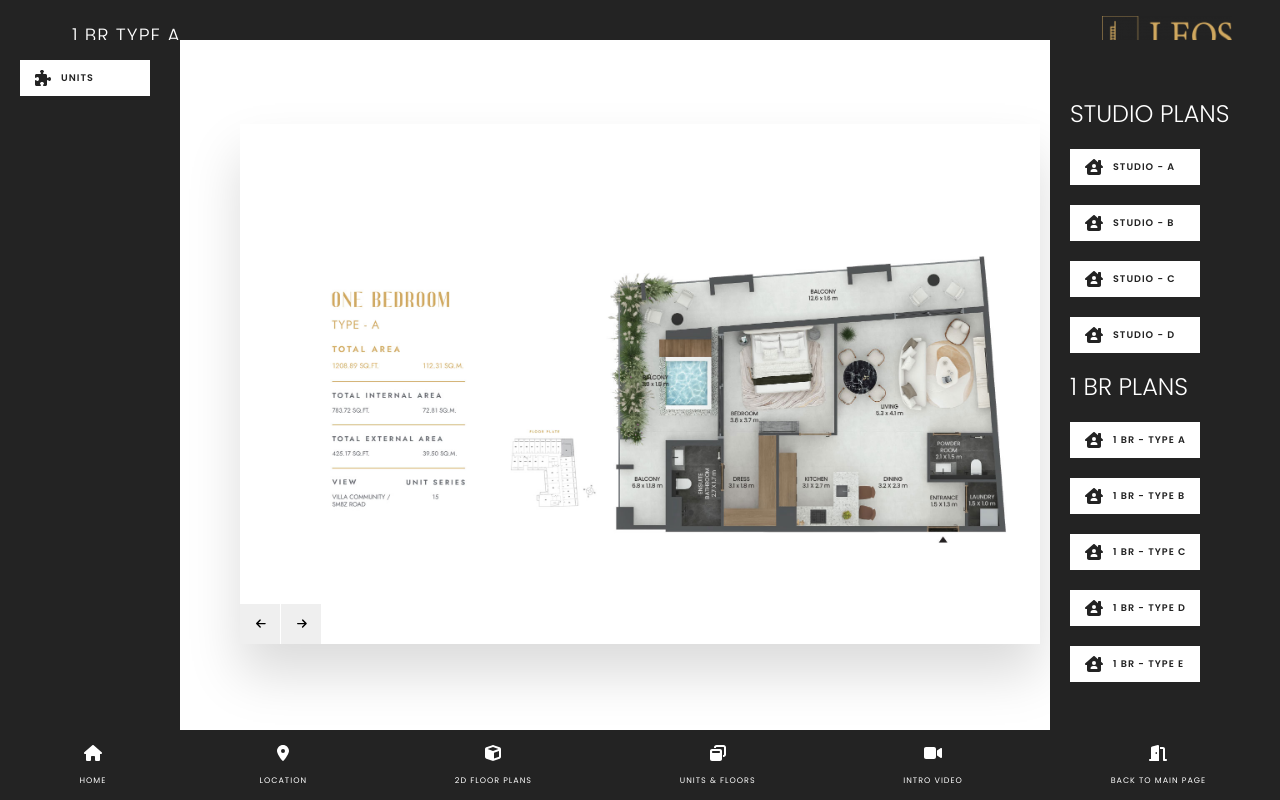
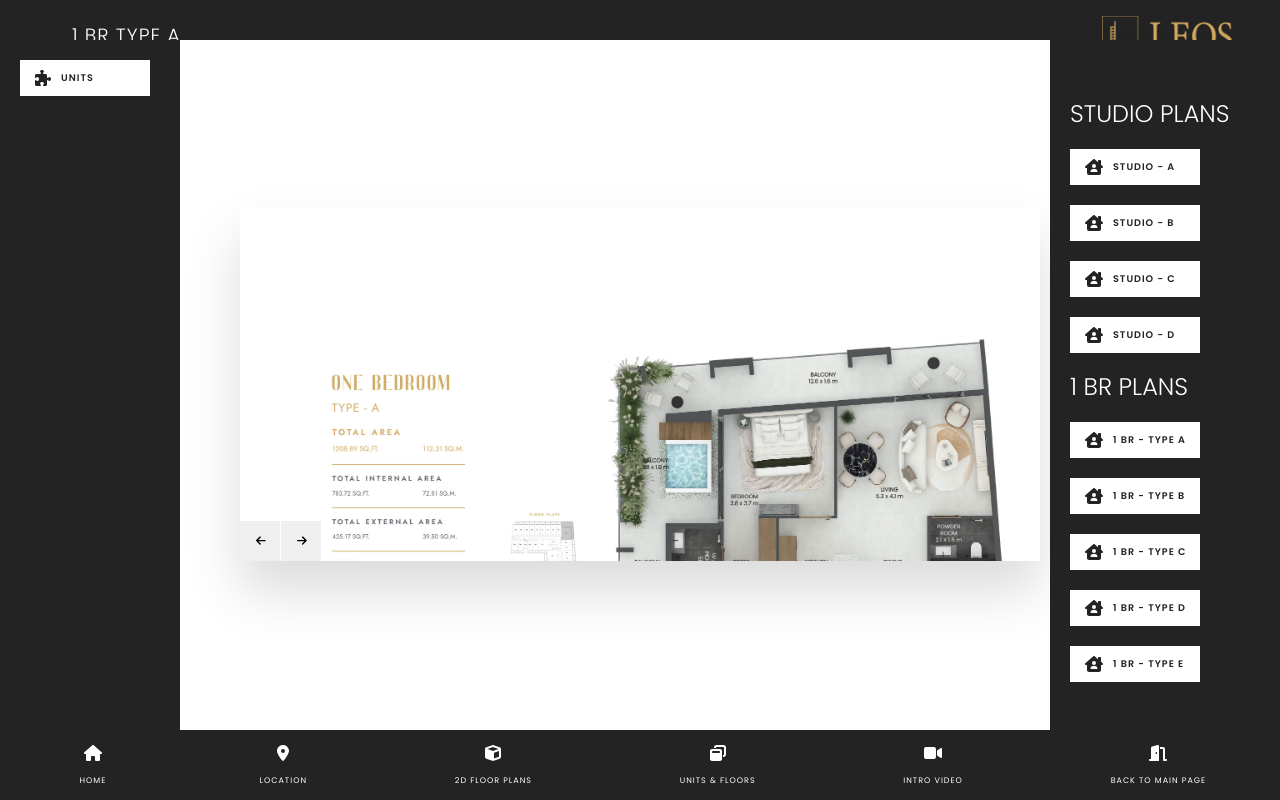
Before and after one commit to bilalshafqat42/leos-ipad, a React (Create React App) app: page /projects/cavendish/unit-plans in a window 1280 px wide. Built offline with nearby package versions, Linux system fonts and the light colour scheme.

Commit message:
containings

```diff
--- a/src/pages/project/hadleyHeights/exterior.css
+++ b/src/pages/project/hadleyHeights/exterior.css
@@ -34,8 +34,8 @@
   /* width: 900px;
   height: 398px; */
   width: 800px;
-  /* height: 354px; */
-  height: 65%;
+  height: 354px;
+  /* height: 65%; */
   padding: 50px;
   background-color: #fff;
   box-shadow: 0 30px 50px #dbdbdb;
```
